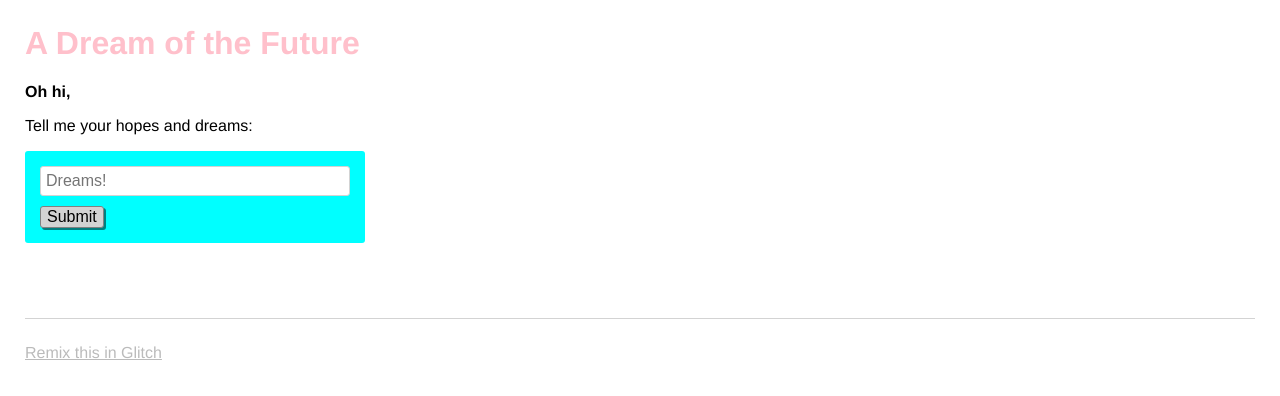
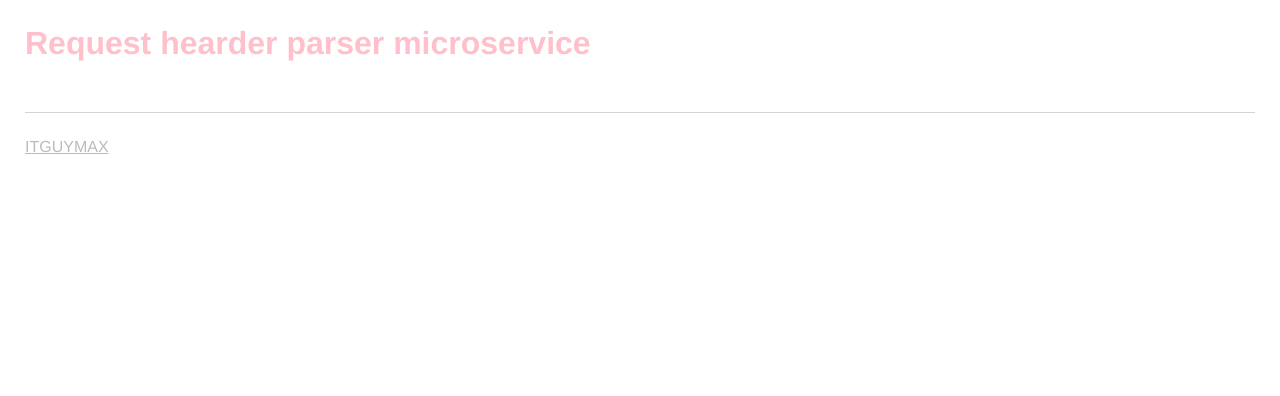
Before and after one commit to maximilientoumi/fccRHPMs, a website: page views/index.html in a window 1280 px wide. Drawn offline with nearby package versions, Linux system fonts and the light colour scheme; no server answers.

Commit message:
💔🐂 Checkpoint views/index.html:634517/38

```diff
--- a/views/index.html
+++ b/views/index.html
@@ -21,26 +21,17 @@
   <body>
     <header>
       <h1>
-        A Dream of the Future
+        Request hearder parser microservice
       </h1>
     </header>
 
     <main>
-      <p class="bold">Oh hi,</p>
-      <p>Tell me your hopes and dreams:</p>
-      <form>
-        <input type="text" maxlength="100" placeholder="Dreams!">
-        <button type="submit">Submit</button>
-      </form>
-      <section class="dreams">
-        <ul id="dreams">
-        </ul>
-      </section>
+
     </main>
 
     <footer>
-      <a href="https://glitch.com">
-        Remix this in Glitch
+      <a href="https://www.freecodecamp.org/maximilientoumi">
+        ITGUYMAX
       </a>
     </footer>
 
```
